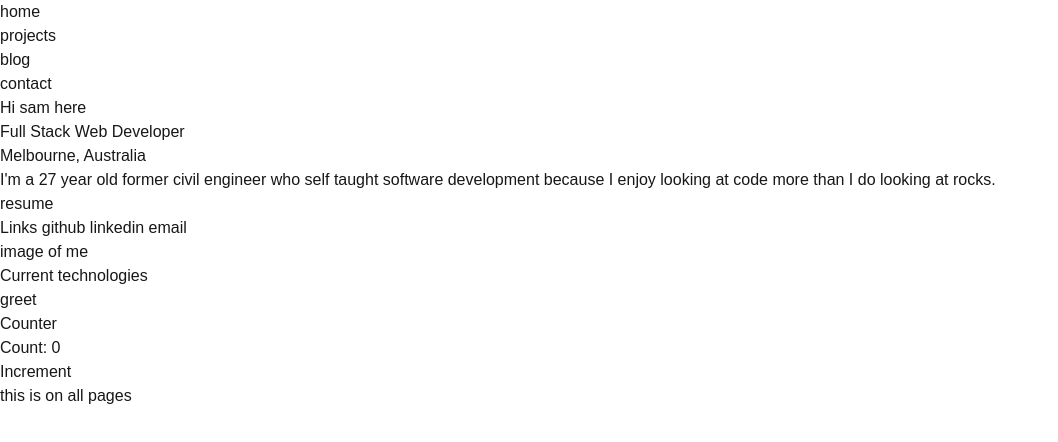
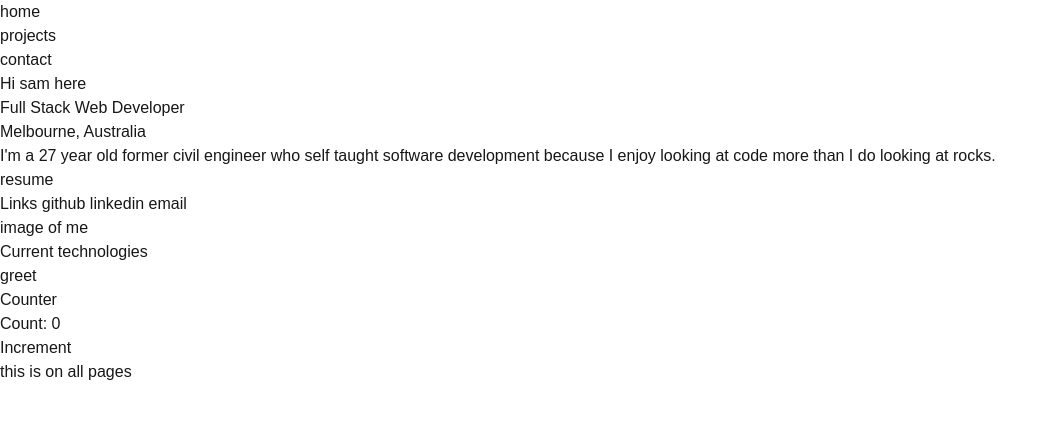
Before and after one commit to samuelchen17/sc-portfolio-2, a Next.js app: page / in a window 1280 px wide. Shown: the top 442 px of the page, without its empty margins (0-1058 px from the left). Built offline with nearby package versions, Linux system fonts and the light colour scheme.

Commit message:
layout adjustment

```diff
--- a/src/app/components/Header.tsx
+++ b/src/app/components/Header.tsx
@@ -9,10 +9,6 @@ const navLinks = [
   {
     name: "projects",
     href: "/projects",
-  },
-  {
-    name: "blog",
-    href: "/blog",
   },
   {
     name: "contact",
--- a/src/app/layout.tsx
+++ b/src/app/layout.tsx
@@ -14,8 +14,8 @@ const geistMono = Geist_Mono({
 });
 
 export const metadata: Metadata = {
-  title: "Create Next App",
-  description: "Generated by create next app",
+  title: "Sam's personal site",
+  description: "My personal site",
 };
 
 export default function RootLayout({
@@ -26,7 +26,7 @@ export default function RootLayout({
   return (
     <html lang="en">
       <body
-        className={`${geistSans.variable} ${geistMono.variable} antialiased`}
+        className={`${geistSans.variable} ${geistMono.variable} antialiased min-h-screen max-w-screen-md mx-auto`}
       >
         {/* <header>this is on all pages</header> */}
         <Header />
```
